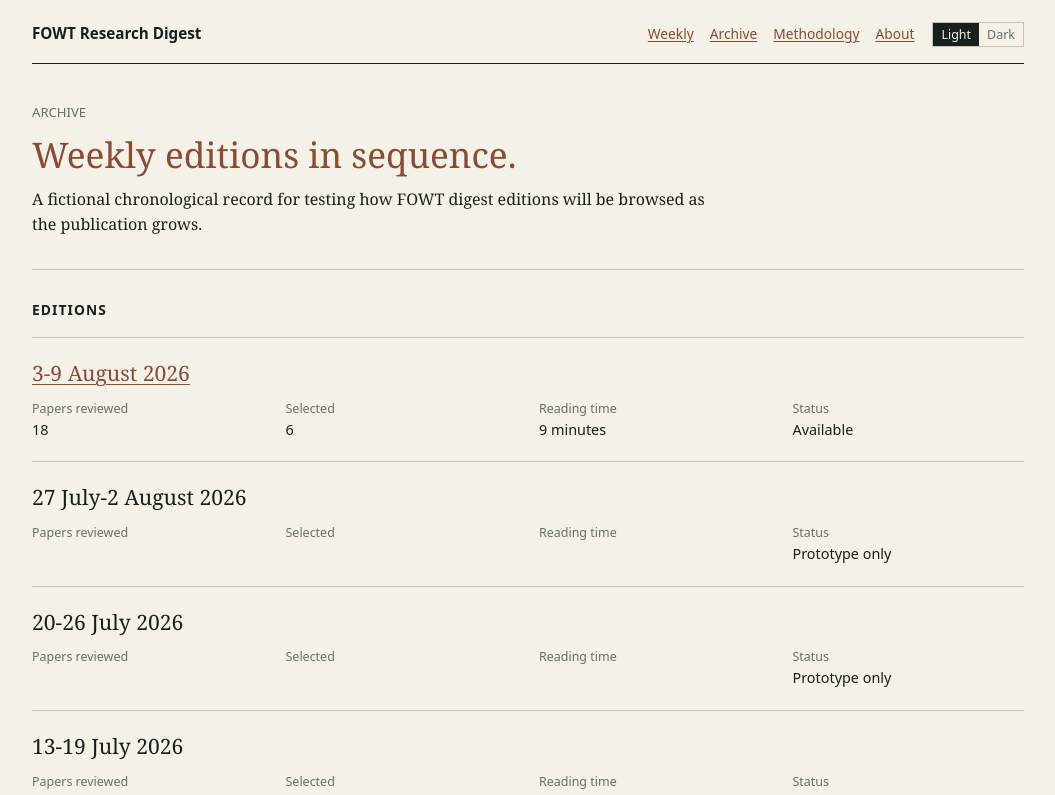
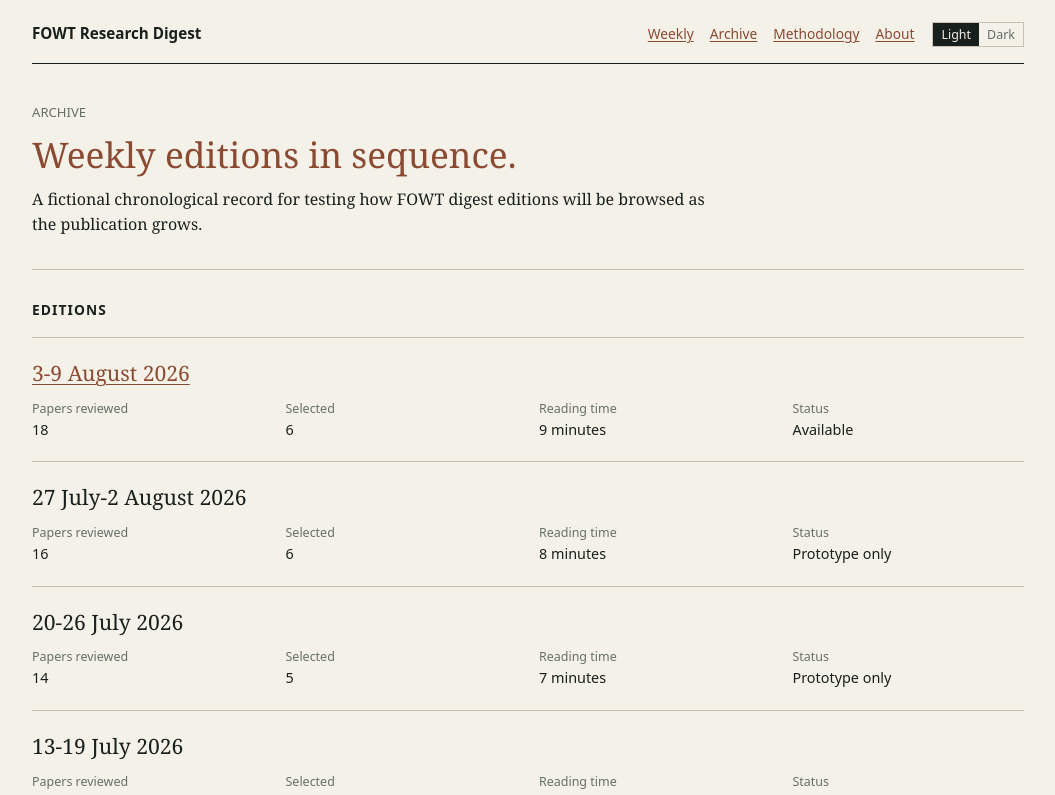
Before and after one commit to yangzhouore/fowt-digest, a Next.js app in the folder web/: page /archive in a window 1280 px wide. Shown: the top 795 px of the page, without its empty margins (112-1167 px from the left). Built offline with nearby package versions, Linux system fonts and the light colour scheme.

Commit message:
update README and archive metadata

```diff
--- a/web/data/mock-papers.ts
+++ b/web/data/mock-papers.ts
@@ -20,6 +20,15 @@ export type MockPaper = {
   fictional: true;
 };
 
+export type ArchiveEdition = {
+  slug: string;
+  dateRange: string;
+  papersReviewed: number;
+  papersSelected: number;
+  readingTime: string;
+  available: boolean;
+};
+
 export const currentEdition = {
   slug: "2026-08-09",
   dateRange: "3-9 August 2026",
@@ -30,7 +39,7 @@ export const currentEdition = {
     "This fictional edition groups six floating wind research themes into a compact reading path for MVP testing.",
 };
 
-export const archiveEditions = [
+export const archiveEditions: ArchiveEdition[] = [
   {
     slug: currentEdition.slug,
     dateRange: currentEdition.dateRange,
@@ -42,14 +51,26 @@ export const archiveEditions = [
   {
     dateRange: "27 July-2 August 2026",
     slug: "2026-08-02",
+    papersReviewed: 16,
+    papersSelected: 6,
+    readingTime: "8 minutes",
+    available: false,
   },
   {
     dateRange: "20-26 July 2026",
     slug: "2026-07-26",
+    papersReviewed: 14,
+    papersSelected: 5,
+    readingTime: "7 minutes",
+    available: false,
   },
   {
     dateRange: "13-19 July 2026",
     slug: "2026-07-19",
+    papersReviewed: 12,
+    papersSelected: 5,
+    readingTime: "7 minutes",
+    available: false,
   },
 ];
 
```
Also changed, not shown: 1 other file (tests, documents, lock files or other folders).
